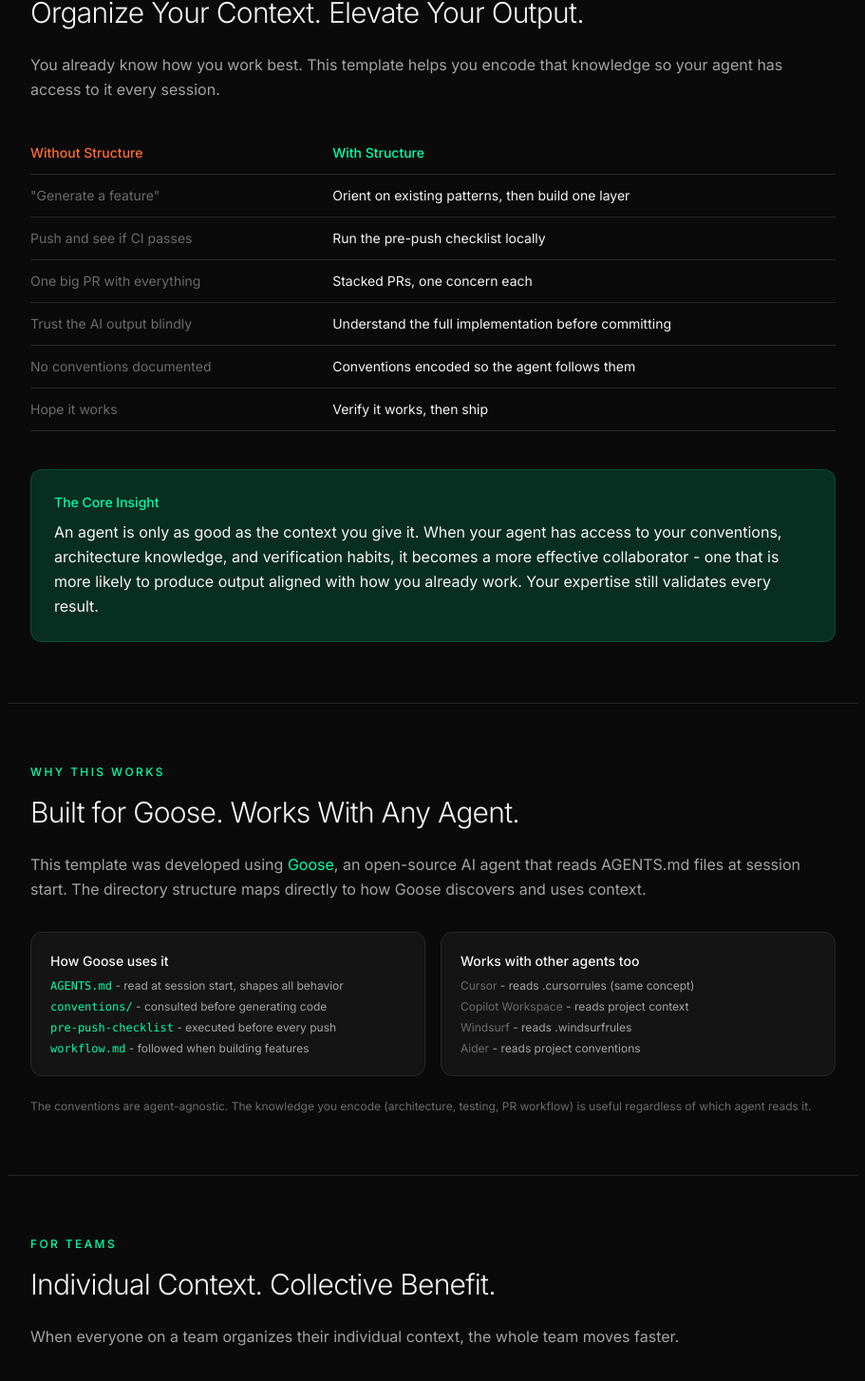
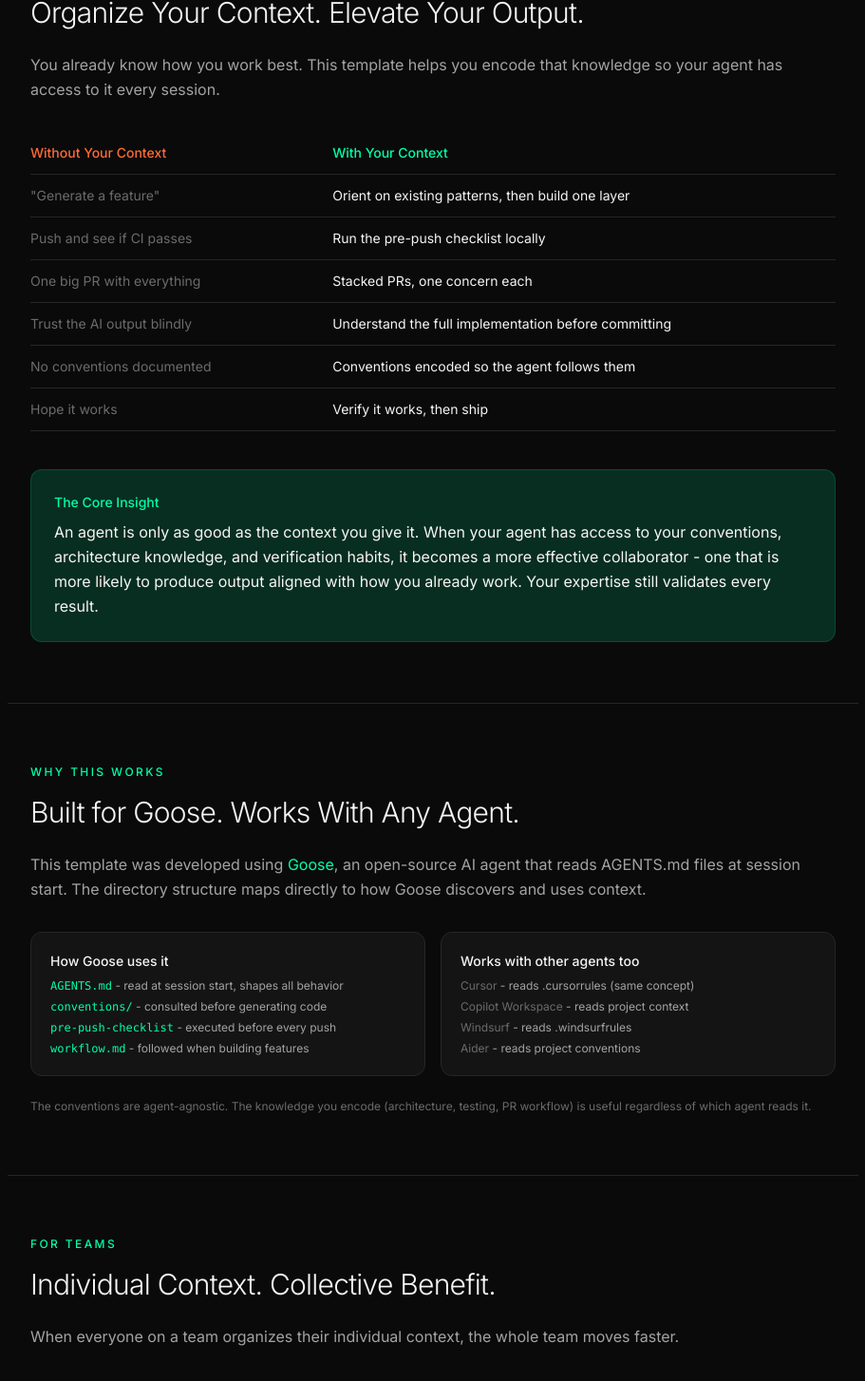
Before and after one commit to dakotafabro/production-agent-workflow-site, a Next.js app: page / in a window 1280 px wide. Shown: the part 1173-2627 px from the top of the page at 95% size, without its empty margins (184-1095 px from the left). Built offline with nearby package versions, Linux system fonts and the light colour scheme.

Commit message:
Align site copy with repo: table headers, team benefit wording

```diff
--- a/app/page.tsx
+++ b/app/page.tsx
@@ -101,8 +101,8 @@ export default function Home() {
           <table className="w-full text-sm border-collapse">
             <thead>
               <tr className="border-b border-[var(--border)]">
-                <th className="text-left py-3 pr-4 text-[var(--warning)] font-medium">Without Structure</th>
-                <th className="text-left py-3 pl-4 text-[var(--accent)] font-medium">With Structure</th>
+                <th className="text-left py-3 pr-4 text-[var(--warning)] font-medium">Without Your Context</th>
+                <th className="text-left py-3 pl-4 text-[var(--accent)] font-medium">With Your Context</th>
               </tr>
             </thead>
             <tbody className="text-[var(--text-secondary)]">
@@ -189,7 +189,7 @@ export default function Home() {
             <span className="text-[var(--accent)] mt-0.5">
               <svg viewBox="0 0 24 24" fill="none" stroke="currentColor" strokeWidth="2" className="w-4 h-4"><polyline points="20 6 9 17 4 12"/></svg>
             </span>
-            <p className="text-sm text-[var(--text-secondary)]">PRs get smaller - the agent knows the scoping rules</p>
+            <p className="text-sm text-[var(--text-secondary)]">PRs get smaller - the agent knows the scoping norms</p>
           </div>
           <div className="flex gap-3 items-start">
             <span className="text-[var(--accent)] mt-0.5">
```
